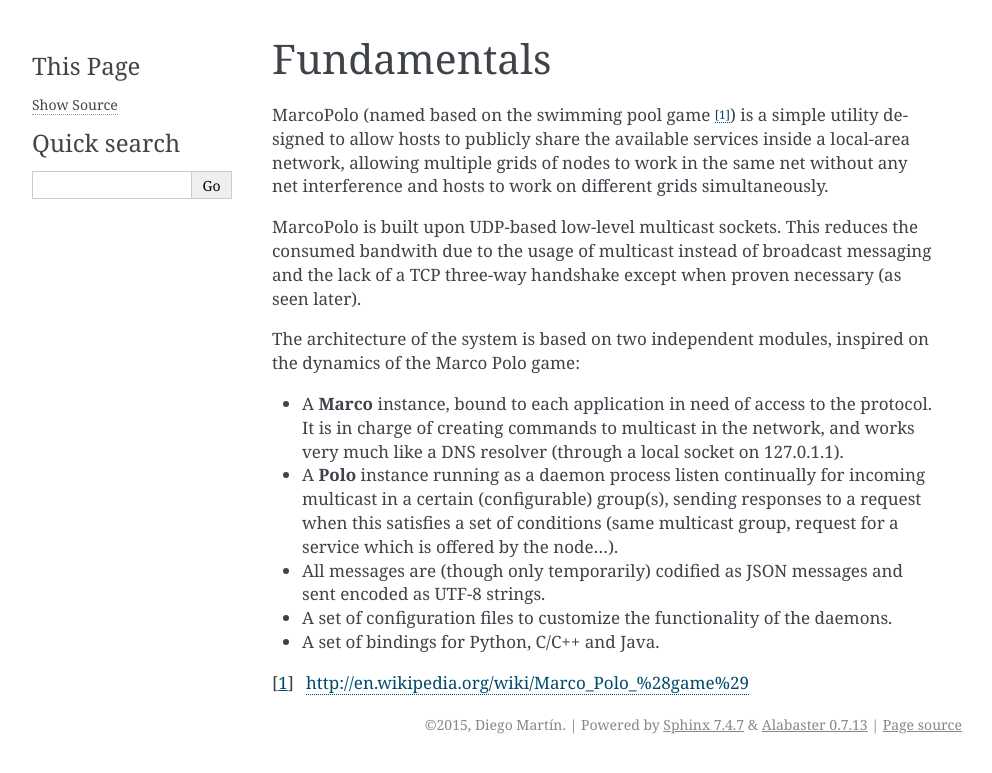
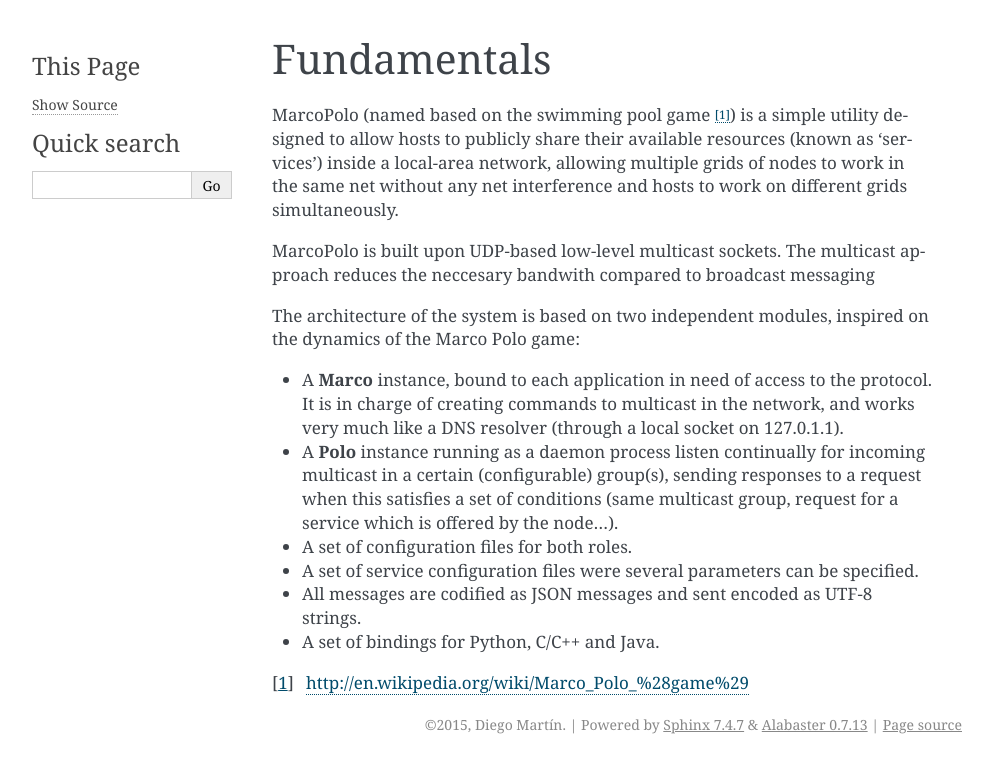
Before and after one commit to Alternhuman/marcopolo, a Sphinx documentation site: the page built from doc/source/Fundamentals.rst, in a window 1280 px wide. Shown: the top 773 px of the page, without its empty margins (148-1140 px from the left). Built offline with Sphinx 7.4.7, drawn with Linux system fonts in a browser that asks for light colours; pages that are not in the unit, such as notebooks, are missing from menus.

Commit message:
Avances en la documentación

```diff
--- a/doc/source/Fundamentals.rst
+++ b/doc/source/Fundamentals.rst
@@ -1,16 +1,17 @@
 Fundamentals
 ============
 
-MarcoPolo (named based on the swimming pool game [1]_) is a simple utility designed to allow hosts to publicly share the available services inside a local-area network, allowing multiple grids of nodes to work in the same net without any net interference and hosts to work on different grids simultaneously.
+MarcoPolo (named based on the swimming pool game [1]_) is a simple utility designed to allow hosts to publicly share their available resources (known as 'services') inside a local-area network, allowing multiple grids of nodes to work in the same net without any net interference and hosts to work on different grids simultaneously.
 
-MarcoPolo is built upon UDP-based low-level multicast sockets. This reduces the consumed bandwith due to the usage of multicast instead of broadcast messaging and the lack of a TCP three-way handshake except when proven necessary (as seen later).
+MarcoPolo is built upon UDP-based low-level multicast sockets. The multicast approach reduces the neccesary bandwith compared to broadcast messaging
 
 The architecture of the system is based on two independent modules, inspired on the dynamics of the Marco Polo game:
 
 - A **Marco** instance, bound to each application in need of access to the protocol. It is in charge of creating commands to multicast in the network, and works very much like a DNS resolver (through a local socket on 127.0.1.1).
 - A **Polo** instance running as a daemon process listen continually for incoming multicast in a certain (configurable) group(s), sending responses to a request when this satisfies a set of conditions (same multicast group, request for a service which is offered by the node...).
-- All messages are (though only temporarily) codified as JSON messages and sent encoded as UTF-8 strings.
-- A set of configuration files to customize the functionality of the daemons.
+- A set of configuration files for both roles.
+- A set of service configuration files were several parameters can be specified.
+- All messages are codified as JSON messages and sent encoded as UTF-8 strings.
 - A set of bindings for Python, C/C++ and Java.
 
 .. [1] http://en.wikipedia.org/wiki/Marco_Polo_%28game%29
--- a/doc/source/conf.py
+++ b/doc/source/conf.py
@@ -36,6 +36,7 @@ extensions = [
     'sphinx.ext.todo',
     'sphinx.ext.coverage',
     'sphinx.ext.autodoc',
+
 ]
 
 # Add any paths that contain templates here, relative to this directory.
@@ -292,4 +293,4 @@ texinfo_documents = [
 
 
 # Example configuration for intersphinx: refer to the Python standard library.
-intersphinx_mapping = {'https://docs.python.org/': None}
+intersphinx_mapping = {'python': ('https://docs.python.org/3', None)}
--- a/doc/source/index.rst
+++ b/doc/source/index.rst
@@ -16,10 +16,7 @@ Contents:
    Configuration
      Definition of Services <services>
    Protocol commands <commands>
-   Bindings
-   	Python
-   	Java
-   	C/C++
+   Bindings <bindings>
    CLI
 
 
--- /dev/null
+++ b/todo.txt
@@ -0,0 +1 @@
+Determinación de los nodos pertenecientes a una red mediante un token secreto
```
Also changed, not shown: doc/source/bindings.rst (added, +51 -0 lines), 1 other file.
